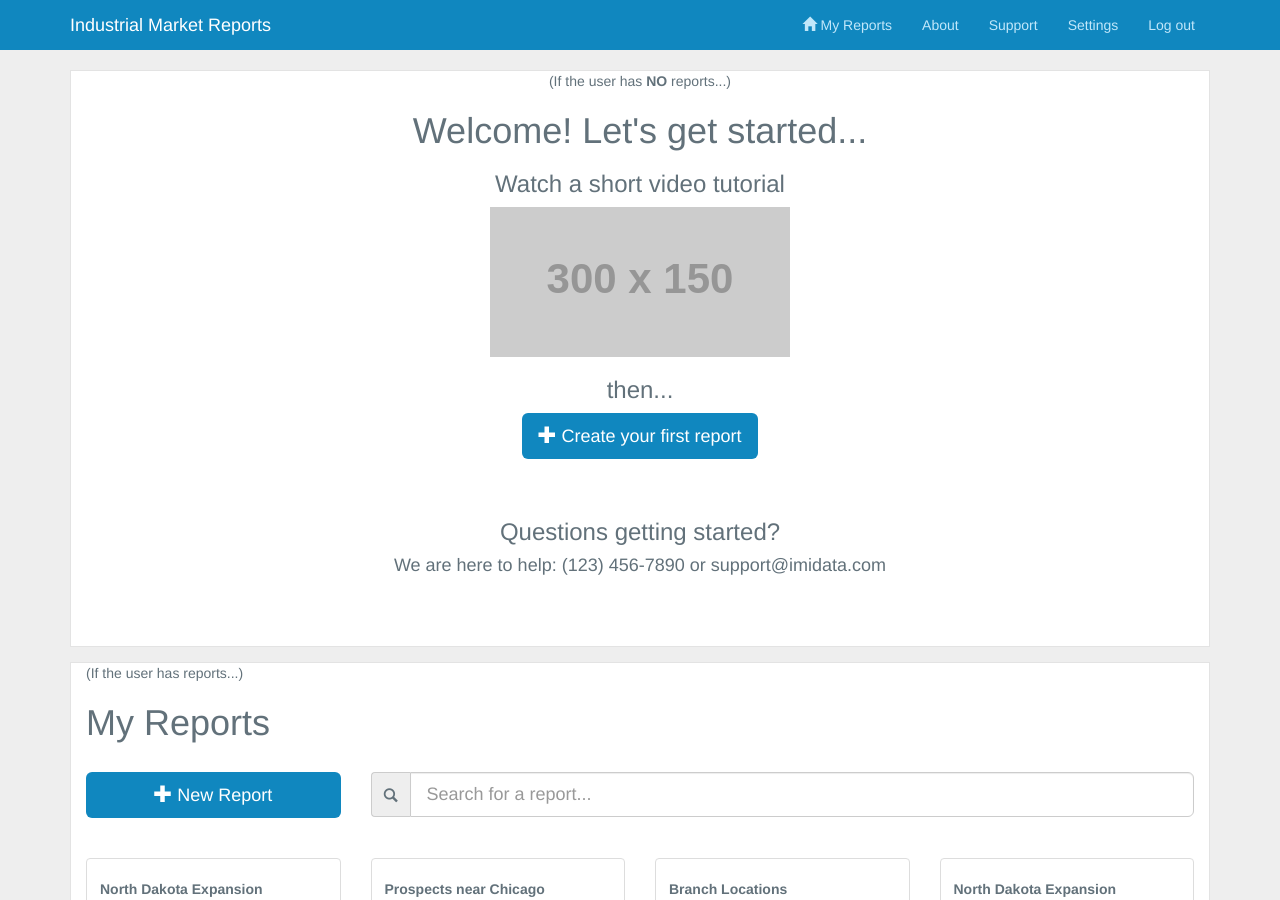
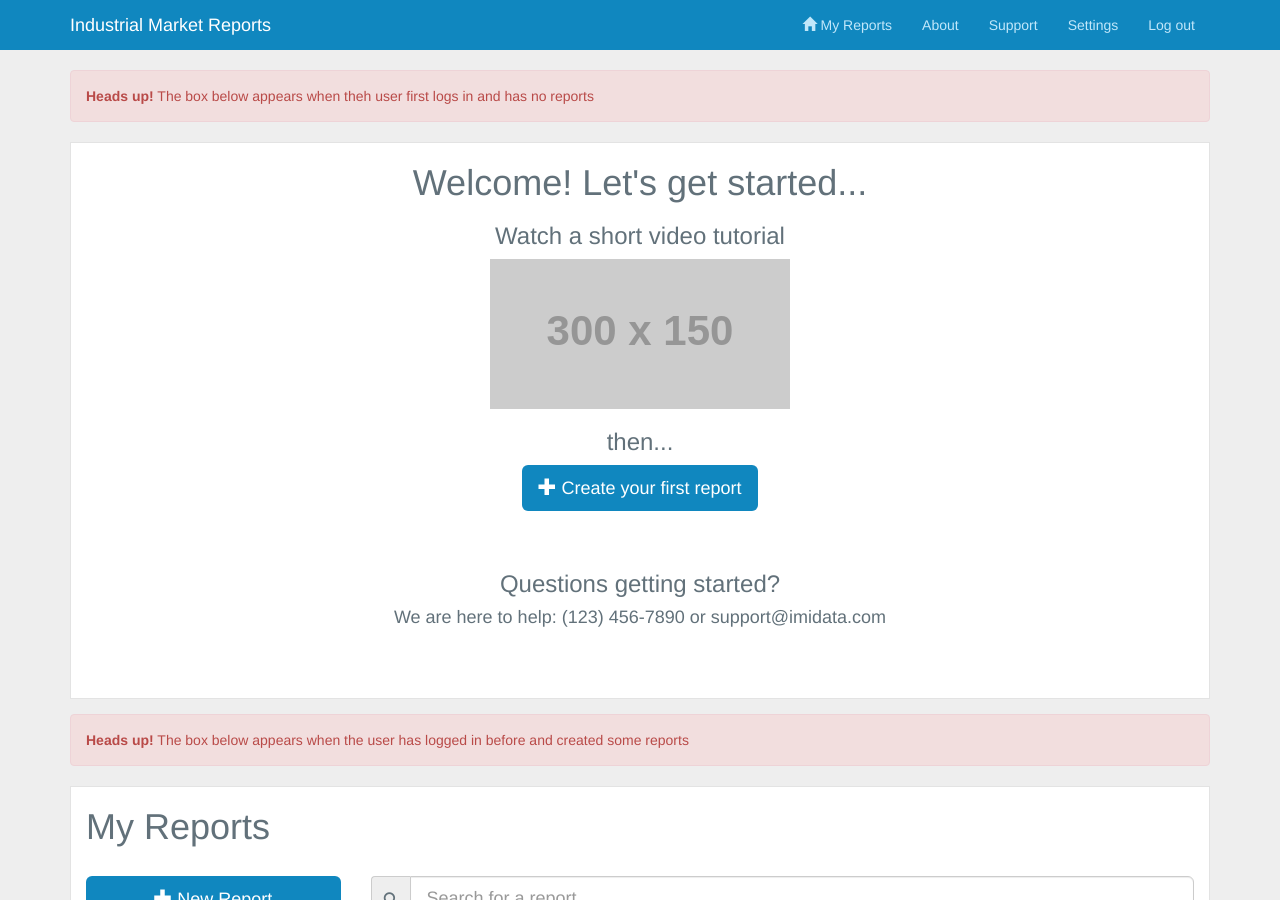
Before and after one commit to saintsjd/imi-ui, a Jekyll site: the page built from myreports.html, in a window 1280 px wide and 900 px high. Built offline with Jekyll 4.4.1, drawn with Linux system fonts in a browser that asks for light colours; Markdown is read by kramdown in place of the engine named in the settings.

Commit message:
new report view

```diff
--- a/myreports.html
+++ b/myreports.html
@@ -4,8 +4,13 @@
 ---
 <br>
 <div class="container">
+
+<div class="alert alert-danger">
+  <strong>Heads up!</strong> The box below appears when theh user first logs in and has no reports
+</div>
+
 <div class="section text-center">
-	<p>(If the user has <strong>NO</strong> reports...)</p>
+
 	<h1>Welcome! Let's get started...</h1>
 
 	<h3>Watch a short video tutorial</h3>
@@ -14,7 +19,7 @@
 	</p>
 
 	<h3>then...</h3>
-	<a href="new.html" class="btn btn-lg btn-primary"><span class="glyphicon glyphicon-plus"></span> Create your first report</a>
+	<a data-toggle="modal" href="#newReportModal" class="btn btn-lg btn-primary"><span class="glyphicon glyphicon-plus"></span> Create your first report</a>
 
 	<br>
 	<br>
@@ -26,8 +31,11 @@
 </div>
 
 
+<div class="alert alert-danger">
+  <strong>Heads up!</strong> The box below appears when the user has logged in before and created some reports
+</div>
+
 <div class="section">
-	<p>(If the user has reports...)</p>
 	<h1>My Reports</h1>
 	<br>
 	<div class="row">
```
Also changed, not shown: new.html (added, +29 -0 lines).
